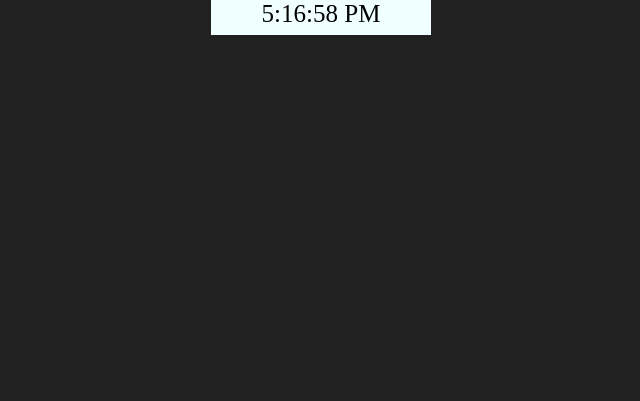
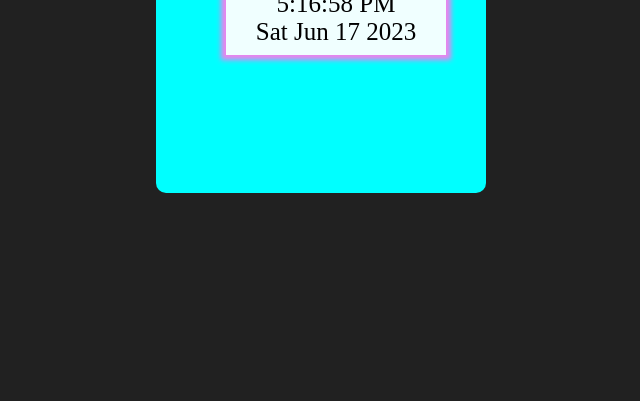
Before and after one commit to abhi-navz/JavaScript-Hitesh-Sir-, a plain HTML site: page Project/Digital Clock/index.html in a window 1280 px wide. Shown: the part 415-816 px from the top of the page, without its empty margins (319-959 px from the left). Drawn offline with Linux system fonts and the light colour scheme; files that its build step writes are made by us from their sources.

Commit message:
some styling

```diff
--- a/Project/Digital Clock/index.html
+++ b/Project/Digital Clock/index.html
@@ -9,15 +9,19 @@
     <style>
       body {
         background-color: #212121;
-        color: #fff;
+
+        display: flex;
+        align-items: center;
+        justify-content: center;
+        height: 100vh;
       }
-      #banner{
+      #banner {
         font-size: 30px;
-        font-weight: 700    ;
+        font-weight: 700;
       }
       .center {
         display: flex;
-        height: 100vh;
+        /* height: 100vh; */
         justify-content: center;
         align-items: center;
         flex-direction: column;
@@ -27,18 +31,33 @@
         background-color: azure;
         color: black;
         padding: 5px 10px;
-        margin-top: 10px;
-        height: 30px;
+        margin-top: 20px;
+        height: 60px;
         width: 200px;
         text-align: center;
+
+
+        box-shadow: 0 0 5px 5px violet;
         /* border-radius: 10px; */
+      }
+      .container {
+        background-color: aqua;
+        height: 400px;
+        width: 300px;
+
       }
     </style>
   </head>
   <body>
-    <div class="center">
-      <div id="banner"><span>Your local time</span></div>
-      <div id="clock"></div>
+    <div class="container center">
+      <div class="center">
+        <div id="banner"><span>Digial Clock</span></div>
+        <div id="clock">
+          <span id="time"></span>
+          <br />
+          <span id="date"></span>
+        </div>
+      </div>
     </div>
     <script src="./script.js"></script>
   </body>
--- a/Project/Digital Clock/script.js
+++ b/Project/Digital Clock/script.js
@@ -1,6 +1,10 @@
 const clock = document.querySelector("#clock");
+const time = document.querySelector("#time");
+const datee = document.querySelector("#date");
 
 setInterval(function () {
   let date = new Date();
-  clock.innerHTML = date.toLocaleTimeString();
+  time.innerHTML = date.toLocaleTimeString();
+  datee.innerHTML = date.toDateString();
+
 }, 1000);
```
